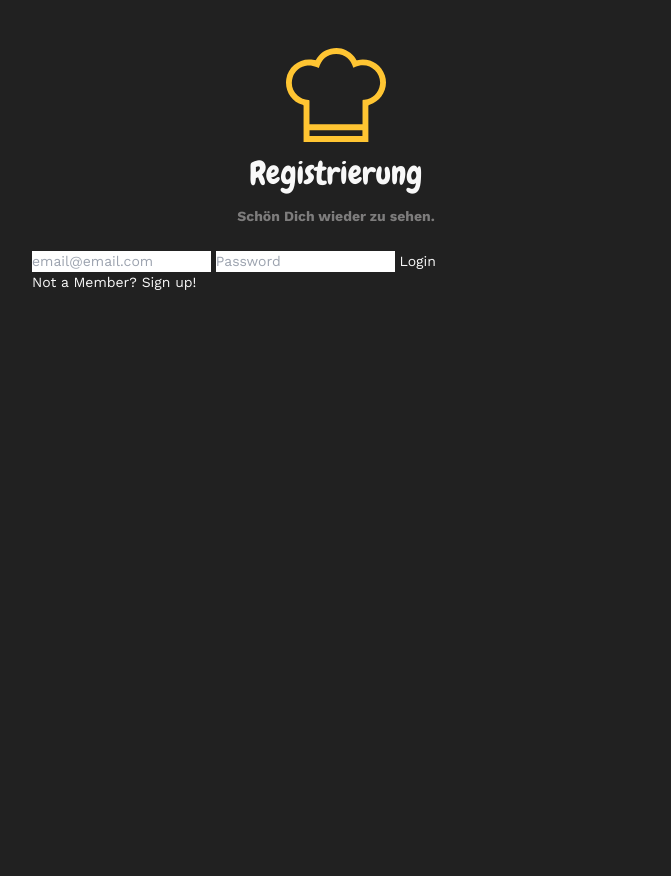
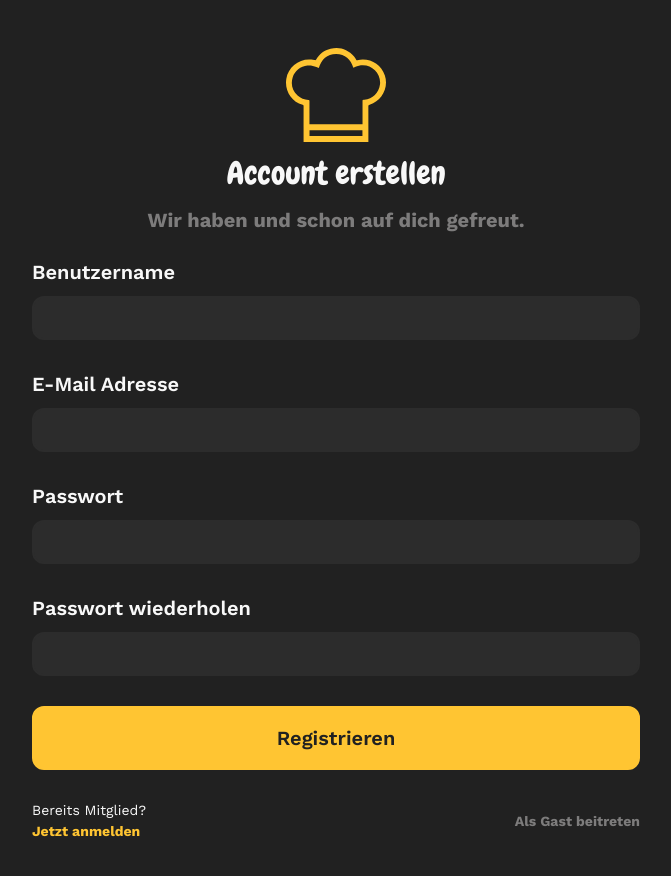
Before and after one commit to LucasOe/dishcovery, a SvelteKit app: page /register in a window 1280 px wide. Shown: the top 876 px of the page, without its empty margins (304-975 px from the left). Before the commit the page ends 800 px from the top, so only its background shows below. Built offline with nearby package versions, Linux system fonts and the light colour scheme; no server answers.

Commit message:
Update register page

```diff
--- a/src/routes/(authentification)/+layout.svelte
+++ b/src/routes/(authentification)/+layout.svelte
@@ -10,9 +10,9 @@
 
 <div class="flex w-full flex-col gap-6">
 	<div class="flex flex-col items-center justify-center gap-2">
-		<img width="100" src={HatYellow} alt="Logo" />
+		<img src={HatYellow} alt="Logo" />
 		<h1 class="font-header text-xxl text-light">{$page.data.title || "Page Title"}</h1>
-		<p class="font-bold text-gray-300">Schön Dich wieder zu sehen.</p>
+		<p class="text-xl font-bold text-gray-300">{$page.data.subtitle || "Page Subtitle"}</p>
 	</div>
 	<slot />
 </div>
--- a/src/routes/(authentification)/login/+page.svelte
+++ /dev/null
@@ -1,57 +0,0 @@
-<script lang="ts">
-	// import Section from "$lib/components/Section.svelte";
-	// import FadeIn from "$lib/components/FadeIn.svelte";
-	// import Button from "$lib/components/Button.svelte";
-	// import LinkText from "$lib/components/LinkText.svelte";
-	// import Checkbox from "$lib/components/Checkbox.svelte";
-	// import TextInput from "$lib/components/TextInput.svelte";
-	import { supabase } from "$lib/functions/createClient";
-	import { goto } from "$app/navigation";
-
-	let email = "";
-	let password = "";
-
-	async function handleLogin() {
-		const { data, error } = await supabase.auth.signInWithPassword({
-			email: email,
-			password: password,
-		});
-		if (data) {
-			goto("/profile");
-		} else {
-			console.log(error);
-		}
-	}
-</script>
-
-<!-- 	<Section title="E-Mail Adresse">
-			<TextInput type="text" />
-		</Section>
-		<Section title="Passwort">
-			<TextInput type="password" />
-
-			<div class="flex items-center justify-between">
-			<Checkbox name="remember" label="Angemeldet bleiben"></Checkbox>
-			<LinkText link="/reset-password" title="Passwort zurücksetzen">Passwort vergessen?</LinkText>
-		</div>
-
-		<Button>Login</Button>
-		<div class="flex items-center justify-between">
-			<div class="flex flex-col">
-				<span>Noch kein Konto?</span>
-				<LinkText link="/register" title="Registrieren" textColor="text-yellow">Jetzt registrieren</LinkText>
-			</div>
-			<LinkText link="/" title="Als Gast beitreten">Als Gast beitreten</LinkText>
-		</div>
-	</div>
-</FadeIn>
-		</Section>-->
-
-<div class="loginFormContainer">
-	<form class="loginForm" on:submit|preventDefault={handleLogin}>
-		<input style="color: black;" type="email" bind:value={email} placeholder="email@email.com" />
-		<input style="color: black;" type="password" bind:value={password} placeholder="Password" />
-		<button type="submit">Login</button>
-	</form>
-	<a href="/register">Not a Member? Sign up!</a>
-</div>
--- a/src/routes/(authentification)/login/+page.ts
+++ /dev/null
@@ -1,7 +0,0 @@
-import type { PageLoad } from "./$types";
-
-export const load: PageLoad = async () => {
-	return {
-		title: "Willkommen zurück!",
-	};
-};
--- a/src/routes/(authentification)/register/+page.svelte
+++ b/src/routes/(authentification)/register/+page.svelte
@@ -1,60 +1,76 @@
 <script lang="ts">
-	// import Section from "$lib/components/Section.svelte";
-	// import FadeIn from "$lib/components/FadeIn.svelte";
-	// import Button from "$lib/components/Button.svelte";
-	// import LinkText from "$lib/components/LinkText.svelte";
-	// import TextInput from "$lib/components/TextInput.svelte";
 	import { supabase } from "$lib/functions/createClient";
-	import { goto } from "$app/navigation";
 
-	let email = "";
-	let password = "";
+	import Section from "$lib/components/Section.svelte";
+	import LinkText from "$lib/components/LinkText.svelte";
 
-	async function handleLogin() {
+	let username: string;
+	let email: string;
+	let password: string;
+	let password_repeat: string;
+
+	async function handleRegister() {
+		if (password !== password_repeat) return;
+
 		const { data, error } = await supabase.auth.signUp({
 			email: email,
 			password: password,
 		});
-		if (data) {
-			goto("/profile");
-		} else {
-			console.log(error);
-		}
 	}
 </script>
 
-<!--
-
-<FadeIn>
-	<div class="space-y-lg">
+<div class="flex flex-col space-y-lg">
 	<Section title="Benutzername">
-			<TextInput type="text" />
+		<input
+			bind:value={username}
+			id="username"
+			type="text"
+			class="text-white h-10 w-full rounded-sm border-sm border-gray-500 bg-gray-500 px-sm py-md text-xl hover:border-[#383838] hover:bg-[#383838] focus:border-yellow focus:bg-gray-900 focus:outline-none"
+			required
+		/>
 	</Section>
 	<Section title="E-Mail Adresse">
-			<TextInput type="text" />
+		<input
+			bind:value={email}
+			id="email"
+			type="email"
+			class="text-white h-10 w-full rounded-sm border-sm border-gray-500 bg-gray-500 px-sm py-md text-xl hover:border-[#383838] hover:bg-[#383838] focus:border-yellow focus:bg-gray-900 focus:outline-none"
+			required
+		/>
 	</Section>
 	<Section title="Passwort">
-			<TextInput type="passwort" />
+		<input
+			bind:value={password}
+			id="password"
+			type="password"
+			minlength="6"
+			class="text-white h-10 w-full rounded-sm border-sm border-gray-500 bg-gray-500 px-sm py-md text-xl hover:border-[#383838] hover:bg-[#383838] focus:border-yellow focus:bg-gray-900 focus:outline-none"
+			required
+		/>
+	</Section>
+	<Section title="Passwort wiederholen">
+		<input
+			bind:value={password_repeat}
+			id="password_repeat"
+			type="password"
+			minlength="6"
+			class="text-white h-10 w-full rounded-sm border-sm border-gray-500 bg-gray-500 px-sm py-md text-xl hover:border-[#383838] hover:bg-[#383838] focus:border-yellow focus:bg-gray-900 focus:outline-none"
+			required
+		/>
 	</Section>
 
-		<Button>Login</Button>
+	<button
+		on:click={handleRegister}
+		class="h-16 w-full rounded-sm border-sm border-yellow bg-yellow text-xl font-semibold text-gray-900 transition duration-100 hover:bg-gray-900 hover:text-yellow"
+	>
+		Registrieren
+	</button>
+
 	<div class="flex items-center justify-between">
 		<div class="flex flex-col">
-				<span>Noch kein Konto?</span>
-				<LinkText link="/register" title="Registrieren" textColor="text-yellow">Jetzt registrieren</LinkText>
+			<span>Bereits Mitglied?</span>
+			<LinkText link="/login" title="Login" textColor="text-yellow">Jetzt anmelden</LinkText>
 		</div>
 		<LinkText link="/" title="Als Gast beitreten">Als Gast beitreten</LinkText>
 	</div>
 </div>
-</FadeIn>
-
--->
-
-<div>
-	<form class="loginForm" on:submit|preventDefault={handleLogin}>
-		<input style="color: black;" type="email" bind:value={email} placeholder="email@email.com" />
-		<input style="color: black;" type="password" bind:value={password} placeholder="Password" />
-		<button type="submit">Login</button>
-	</form>
-	<a href="/signup">Not a Member? Sign up!</a>
-</div>
--- a/src/routes/(authentification)/register/+page.ts
+++ b/src/routes/(authentification)/register/+page.ts
@@ -2,6 +2,7 @@ import type { PageLoad } from "./$types";
 
 export const load: PageLoad = async () => {
 	return {
-		title: "Registrierung",
+		title: "Account erstellen",
+		subtitle: "Wir haben und schon auf dich gefreut.",
 	};
 };
```
Lines whose indentation alone changed are shown as unchanged.
